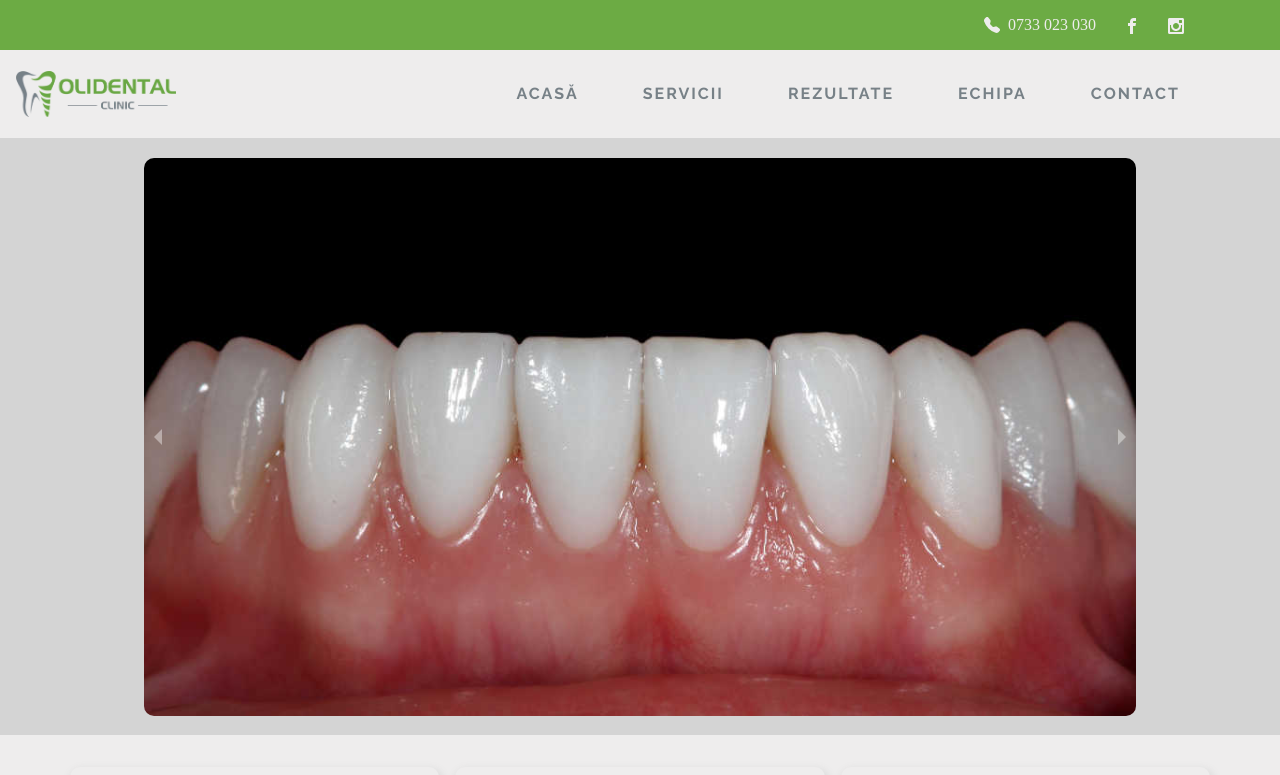
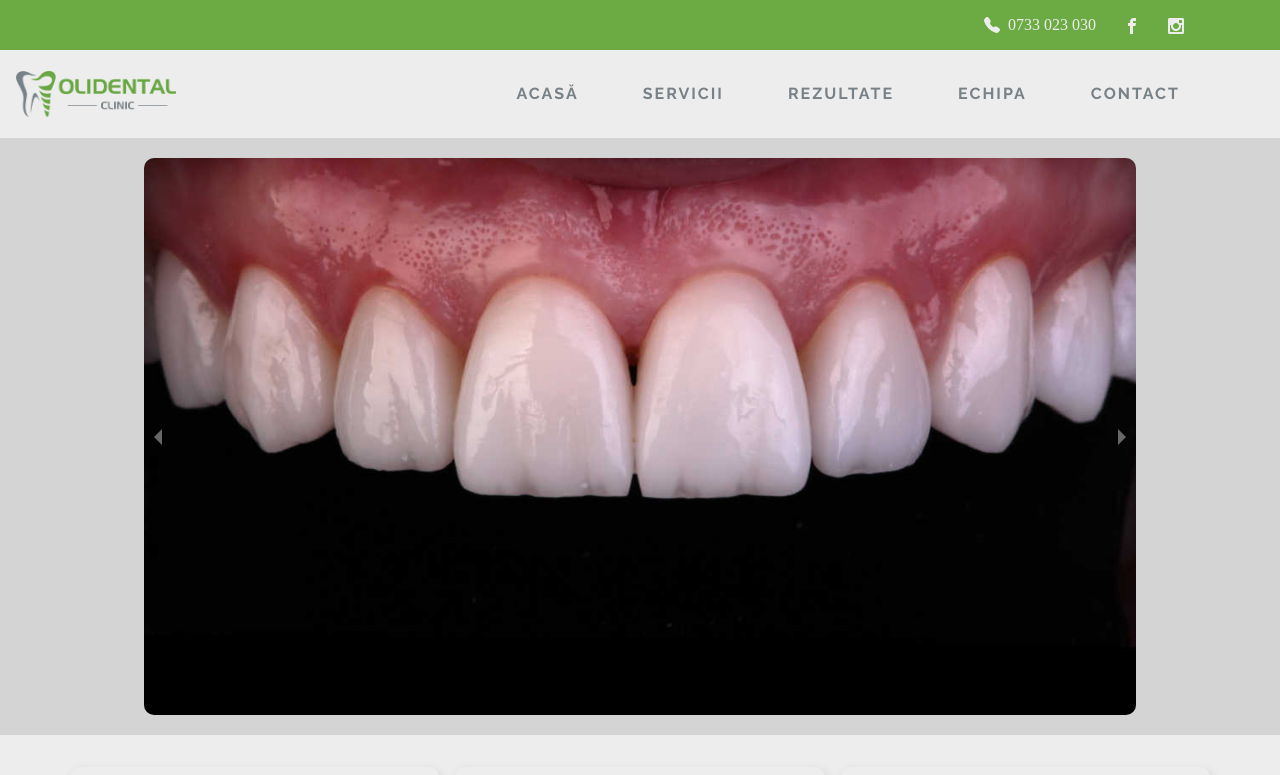
Before and after one commit to CristiScarlat/olidental-website, a Next.js app: page / in a window 1280 px wide. Shown: the top 775 px of the page. Built offline with nearby package versions, Linux system fonts and the light colour scheme; a web font is replaced by a local one.

Commit message:
fix tel from topBar

```diff
--- a/components/topBar.jsx
+++ b/components/topBar.jsx
@@ -10,7 +10,7 @@ const TopBar = () => {
           <div className="get-touch">
             <ul className="m-0">
               <li>
-                <a>
+                <a href="tel:0733 023 030">
                   <div style={{ display: 'flex', alignItems: 'center', gap: '0.5rem' }}>
                     <BsTelephoneFill />
                     0733 023 030
--- a/utils/uiConstants.js
+++ b/utils/uiConstants.js
@@ -33,6 +33,16 @@ export const teamCards = [
     thumbnail: '/images/team/thumbnail_dr.-Paula-Derban-medic-new.jpg'
   },
   {
+    title: 'Dr. Ana Tunaru ',
+    body: `<p><span  style='margin-left: 2rem;'></span>Dr. Tunaru, este absolventă a Facultății de Medicină Dentară din Timișoara.</p>
+    <p><span  style='margin-left: 2rem;'></span>Cu o experiență de aproximativ 5 ani în domeniu, Dr. Ana și-a descoperit pasiunea pentru endodonție, asa ca a ales sa termine aceasta specializare.</p>
+    <p><span  style='margin-left: 2rem;'></span>Fiind o fire meticuloasă, continuă să învețe, astfel încât participă la numeroase cursuri și workshop-uri cu scopul de a-și defini profesionalismul de care dă dovadă.</p>`,
+    specializations: ['Medicina stomatologie generala', 'Endodontie'],
+    services: ['Tratamente endodontice'],
+    img: '/images/team/Tunaru-Ana-new.jpg',
+    thumbnail: '/images/team/thumbnail_Tunaru-Ana-new.jpg'
+  },
+  {
     title: 'Dr. Anda Nicola',
     body: `<p><span  style='margin-left: 2rem;'></span>Dr. Anda, este medic dentist cu experiență de 19 ani.
     Dna. Dr.,  se ocupă în mod exclusiv de stomatologia pediatrică de 9 ani.</p>
@@ -64,16 +74,6 @@ export const teamCards = [
     services: ['Tratamente stomatologice/terapie'],
     img: '/images/team/dr.-Alina-Anechitei-medic-new.jpg',
     thumbnail: '/images/team/thumbnail_dr.-Alina-Anechitei-medic-new.jpg'
-  },
-  {
-    title: 'Dr. Ana Tunaru ',
-    body: `<p><span  style='margin-left: 2rem;'></span>Dr. Tunaru, este absolventă a Facultății de Medicină Dentară din Timișoara.</p>
-    <p><span  style='margin-left: 2rem;'></span>Cu o experiență de aproximativ 5 ani în domeniu, Dr. Ana și-a descoperit pasiunea pentru endodonție, asa ca a ales sa termine aceasta specializare.</p>
-    <p><span  style='margin-left: 2rem;'></span>Fiind o fire meticuloasă, continuă să învețe, astfel încât participă la numeroase cursuri și workshop-uri cu scopul de a-și defini profesionalismul de care dă dovadă.</p>`,
-    specializations: ['Medicina stomatologie generala', 'Endodontie'],
-    services: ['Tratamente endodontice'],
-    img: '/images/team/Tunaru-Ana-new.jpg',
-    thumbnail: '/images/team/thumbnail_Tunaru-Ana-new.jpg'
   },
   {
     title: 'Asistent Medical Adela Daogaru',
@@ -1102,4 +1102,4 @@ export const beforeAfter = [
   }
 ];
 
-export const carouselPics = ["1.JPG","10.JPG","11.jpg","12.JPG","13.JPG","14.JPG","15.JPG","16.JPG","17.JPG","18.JPG","19.JPG","2.JPG","20.JPG","21.JPG","22.JPG","23.JPG","24.JPG","25.JPG","26.JPG","3.JPG","4.jpg","5.JPG","6.jpg","7.JPG","8.JPG","9.JPG"];
+export const carouselPics = ["1.JPG","2.JPG","3.JPG","4.jpg","5.JPG","6.jpg","7.JPG","8.JPG","9.JPG","10.JPG","11.jpg","12.JPG","13.JPG","14.JPG","15.JPG","16.JPG","17.JPG","18.JPG","19.JPG","20.JPG","21.JPG","22.JPG","23.JPG","24.JPG","25.JPG","26.JPG"];
```
